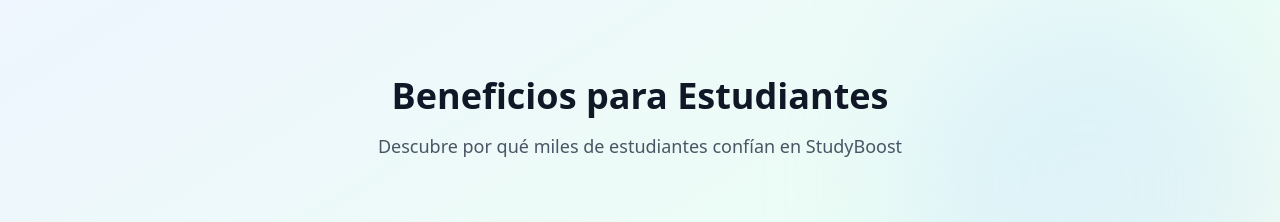
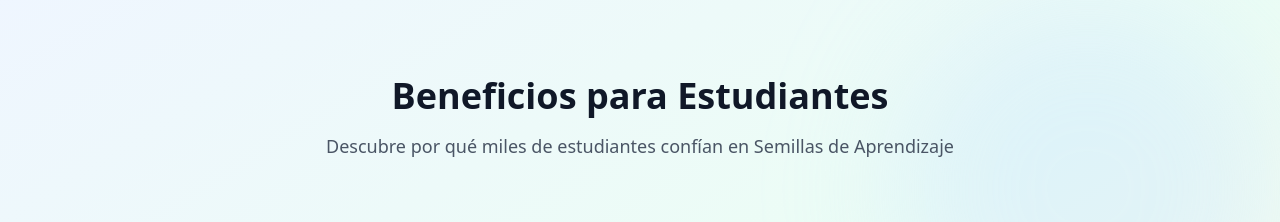
Before and after one commit to HaroldR23/semillas-saber-frontend, a Next.js app: page / in a window 1280 px wide. Shown: the part 5800-6022 px from the top of the page. Built offline with nearby package versions, Linux system fonts and the light colour scheme.

Commit message:
refactor: modify wrong company name

```diff
--- a/app/(landingPage)/components/Benefits.tsx
+++ b/app/(landingPage)/components/Benefits.tsx
@@ -24,7 +24,7 @@
             Beneficios para Estudiantes
           </h2>
           <p className="text-lg text-gray-600 max-w-2xl mx-auto">
-            Descubre por qué miles de estudiantes confían en StudyBoost
+            Descubre por qué miles de estudiantes confían en Semillas de Aprendizaje
           </p>
         </motion.div>
 
```
